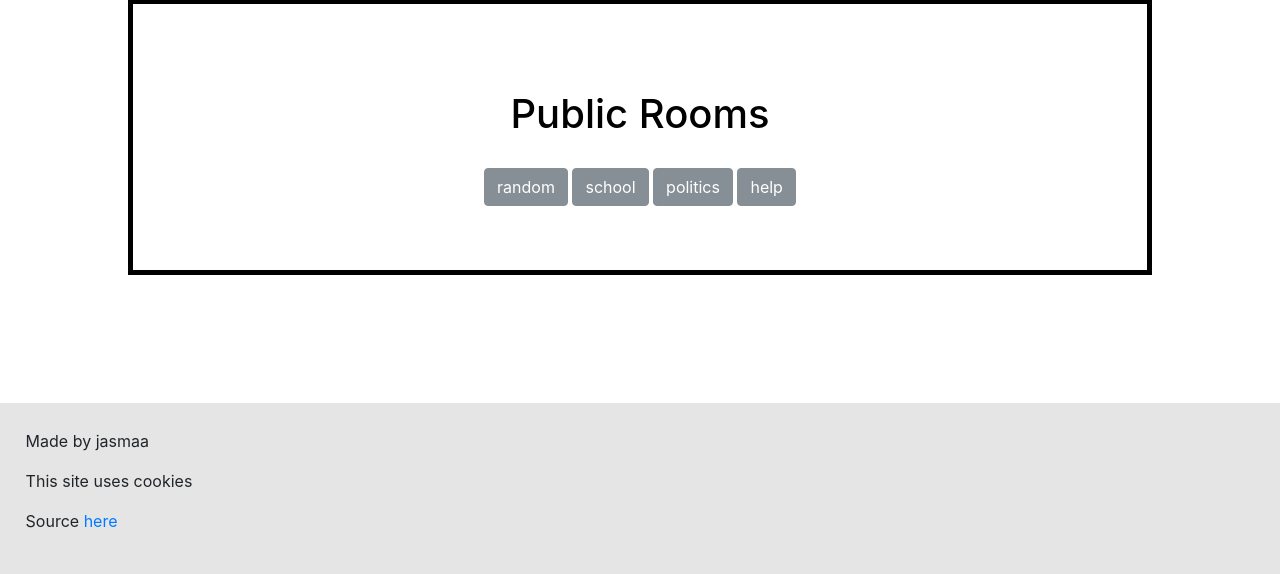
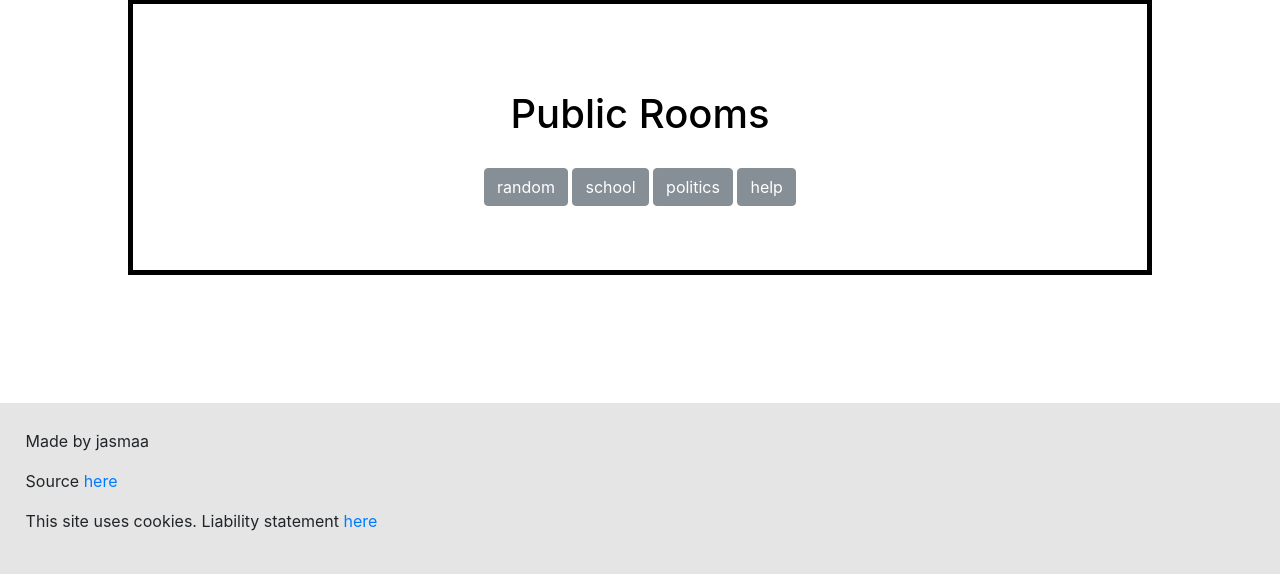
Before and after one commit to jasmaabox/chatroom, a Django app: page / in a window 1280 px wide. Shown: the part 587-1161 px from the top of the page. Run offline with Django 3.2, Linux system fonts and the light colour scheme; some libraries are stand-ins or nearby versions.

Commit message:
Rewrite static pages, add liability statement

```diff
--- a/socketTest/urls.py
+++ b/socketTest/urls.py
@@ -16,8 +16,11 @@ Including another URLconf
 from django.conf.urls import url, include
 from django.contrib import admin
 
+from static_pages import views
+
 urlpatterns = [
     url(r'^chat/', include('chat.urls')),
     url(r'^admin/', admin.site.urls),
-    url(r'^$', include('static_pages.urls')),
+    url(r'^liability/', views.liability, name='liability'),
+    url(r'^$', views.home, name='home'),
 ]
--- a/static_pages/templates/static_pages/home.html
+++ b/static_pages/templates/static_pages/home.html
@@ -34,8 +34,8 @@
 
     <footer class="footer">
       <p>Made by jasmaa</p>
-      <p>This site uses cookies</p>
       <p>Source <a href="https://github.com/jasmaa/chatroom">here</a></p>
+      <p>This site uses cookies. Liability statement <a href="/liability">here</a></p>
     </footer>
 
     <link rel="stylesheet" href='{% static "/chat/style.css" %}'>
--- /dev/null
+++ b/static_pages/templates/static_pages/liability.html
@@ -0,0 +1,5 @@
+Chattering With Me accepts no liability whatsoever for content generated by its Users or for the activities of its Users. These cannot be attributed to Chattering With Me, nor do they represent Chattering With Me's opinion. This disclaimer also applies to links set up by Users on pages within the this website.
+Chattering With Me’s liability is limited to damage or loss resulting from deliberate act or gross negligence committed by Chattering With Me and/or its vicarious agents or representatives. Liability for damage or loss caused by its minor negligence will only be recognized in cases where fundamental contractual obligations have been breached.
+Chattering With Me disclaims all liability for indirect loss or damage, in particular consequential loss resulting from defects, unforeseeable or atypical losses and loss of profits, in cases attributable to acts of minor negligence committed by it or its vicarious agents and representatives.
+The provisions contained in the foregoing paragraphs of this clause cover all contractual and non-contractual claims resulting from this contract or from use of the Chattering With Me website.
+In any case the liability under the product liability law remains unaffected.
--- a/static_pages/urls.py
+++ /dev/null
@@ -1,7 +0,0 @@
-from django.conf.urls import url
-from django.contrib import admin
-from . import views
-
-urlpatterns = [
-    url(r'^', views.home, name='home'),
-]
--- a/static_pages/views.py
+++ b/static_pages/views.py
@@ -2,3 +2,5 @@ from django.shortcuts import render
 
 def home(request):
     return render(request, "static_pages/home.html")
+def liability(request):
+    return render(request, "static_pages/liability.html")
```
